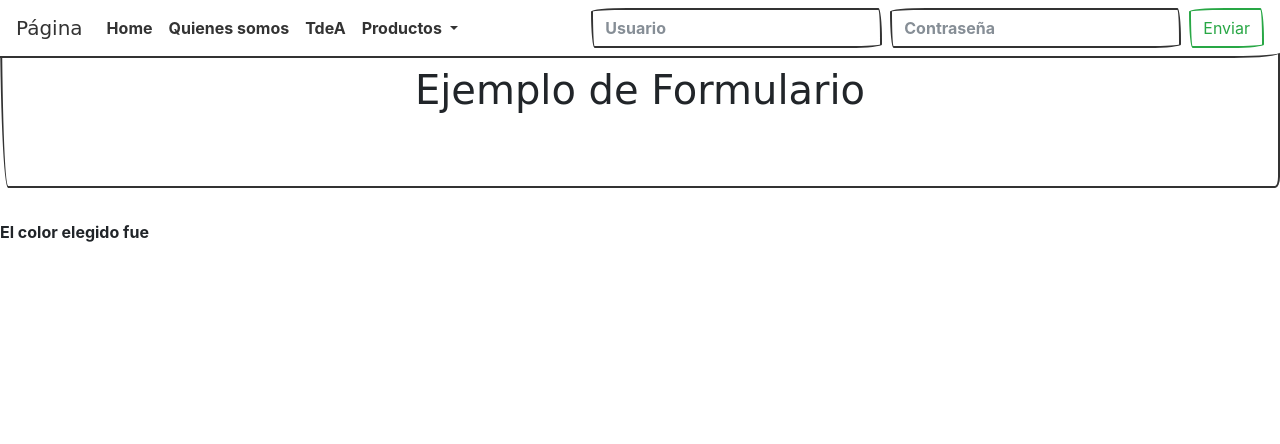
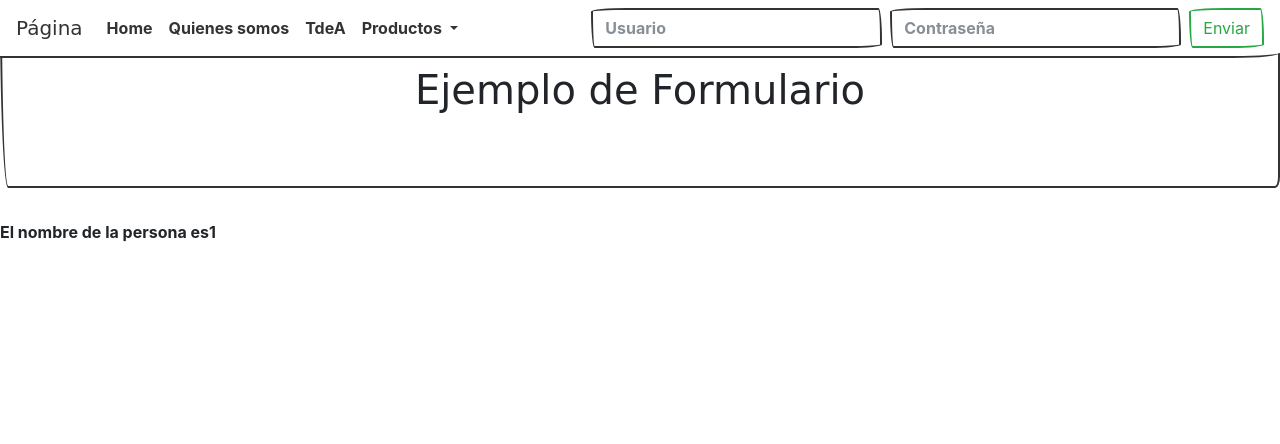
Before and after one commit to sgomezj87/lenguajesweb, a PHP site: page /resultado.php?nombre=1 in a window 1280 px wide. Shown: the top 444 px of the page. Run offline with PHP 8.4, Linux system fonts and the light colour scheme; data that the repository does not hold is empty; some web fonts are replaced.

Commit message:
actualizacion

```diff
--- a/resultado.php
+++ b/resultado.php
@@ -1,7 +1,9 @@
 <?php
 include "header.php";
-echo "El color elegido fue ";
-echo $_GET['color'];
+
+$nombre = $_REQUEST['nombre'];
+echo "El nombre de la persona es";
+echo $_REQUEST['nombre'];
 ?>
 
 
```
